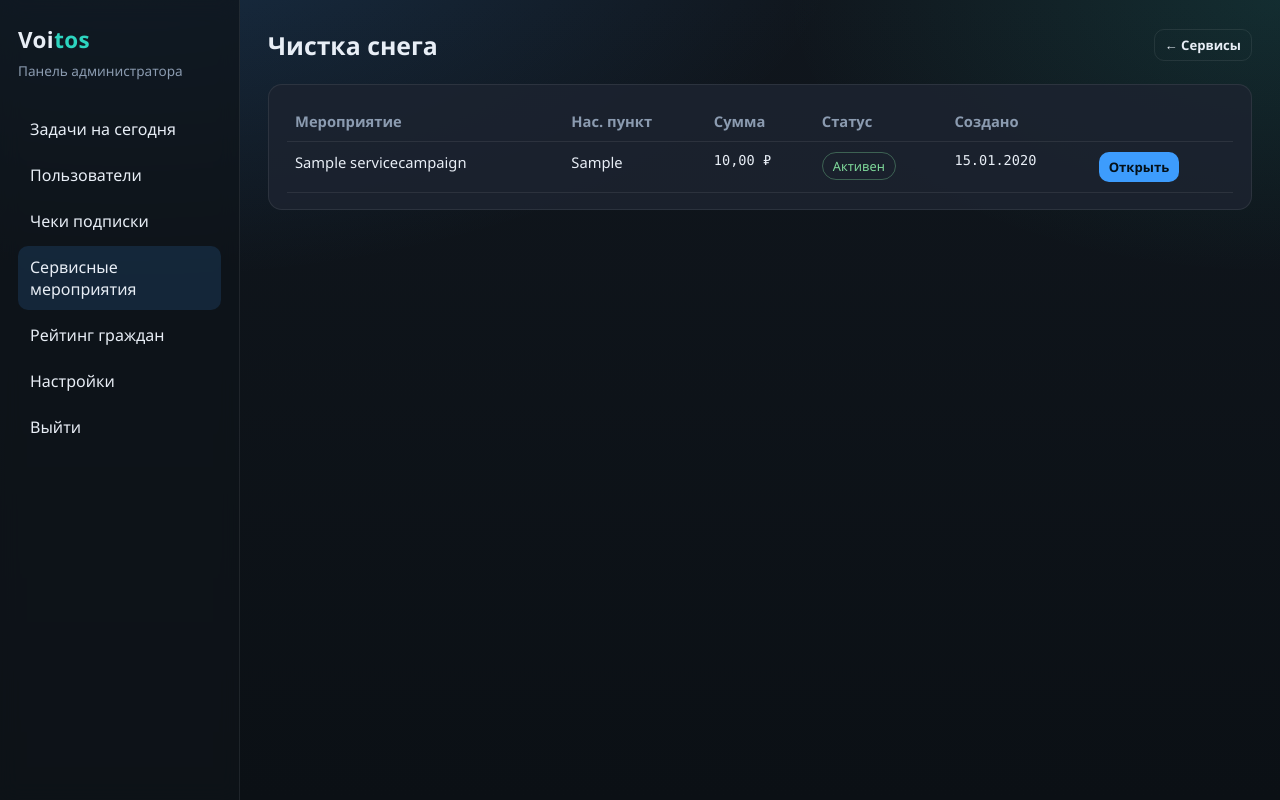
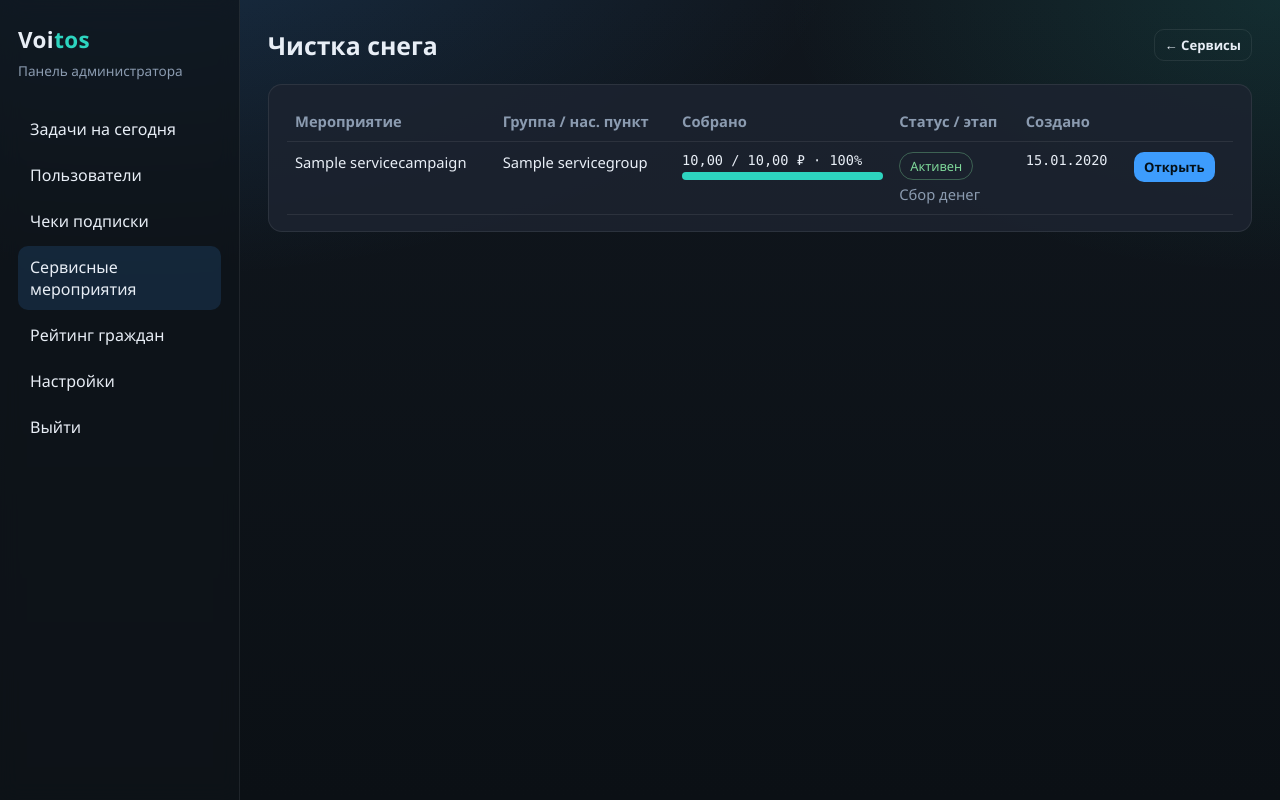
Before and after one commit to pulya-na-vullet/Voitos, a Django app: page /panel/services/snow/ in a window 1280 px wide. Run offline with Django 5.2, Linux system fonts and the light colour scheme; a user stored in the database is signed in; data comes from the database, SQL or seed files in the repository; tables that the repository leaves empty hold one stand-in row (values such as "Sample post").

Commit message:
feat: progress bars on service campaigns; rejected receipt label
Show collected/total fill bars on services lists. On receipts page,
rejected checks display requisites status as «не принят».

Co-authored-by: Дмитрий Григорьев <pulya-na-vullet@users.noreply.github.com>

```diff
--- a/panel/views.py
+++ b/panel/views.py
@@ -750,7 +750,11 @@ def services_home(request: HttpRequest) -> HttpResponse:
             }
         )
     groups = ServiceGroup.objects.prefetch_related("members").all()
-    recent = ServiceCampaign.objects.select_related("group").all()[:20]
+    recent = (
+        ServiceCampaign.objects.select_related("group")
+        .prefetch_related("invites")
+        .all()[:20]
+    )
     return render(
         request,
         "panel/services_home.html",
--- a/templates/panel/receipts.html
+++ b/templates/panel/receipts.html
@@ -45,6 +45,8 @@
         <td>
           {% if item.status == "approved" %}
             <span class="badge ok">распознано администратором</span>
+          {% elif item.status == "rejected" %}
+            <span class="badge bad">не принят</span>
           {% elif item.details_match %}
             <span class="badge ok">совпали</span>
           {% else %}
--- a/templates/panel/services_category.html
+++ b/templates/panel/services_category.html
@@ -15,9 +15,9 @@
     <thead>
       <tr>
         <th>Мероприятие</th>
-        <th>Нас. пункт</th>
-        <th>Сумма</th>
-        <th>Статус</th>
+        <th>Группа / нас. пункт</th>
+        <th>Собрано</th>
+        <th>Статус / этап</th>
         <th>Создано</th>
         <th></th>
       </tr>
@@ -26,9 +26,17 @@
     {% for item in campaigns %}
       <tr>
         <td>{{ item.title }}</td>
-        <td>{{ item.locality }}</td>
-        <td class="mono">{{ item.total_amount }} ₽</td>
-        <td><span class="badge {% if item.status == 'active' %}ok{% elif item.status == 'closed' %}bad{% endif %}">{{ item.get_status_display }}</span></td>
+        <td>{% if item.group %}{{ item.group.name }}{% else %}{{ item.locality|default:"—" }}{% endif %}</td>
+        <td style="min-width:160px;">
+          <div class="mono" style="margin-bottom:4px;">{{ item.collected_amount }} / {{ item.total_amount }} ₽ · {{ item.progress_percent }}%</div>
+          <div style="height:8px; background:var(--bg-soft); border-radius:999px; overflow:hidden;">
+            <div style="height:100%; width:{{ item.progress_percent }}%; background:var(--accent-2);"></div>
+          </div>
+        </td>
+        <td>
+          <span class="badge {% if item.status == 'active' %}ok{% elif item.status == 'closed' %}bad{% endif %}">{{ item.get_status_display }}</span>
+          <div class="muted" style="margin-top:4px;">{{ item.get_work_stage_display }}</div>
+        </td>
         <td class="mono">{{ item.created_at|date:"d.m.Y" }}</td>
         <td><a class="btn small" href="{% url 'panel:service_campaign_detail' item.id %}">Открыть</a></td>
       </tr>
```
Also changed, not shown: templates/panel/services_home.html (+7 -2 lines).
